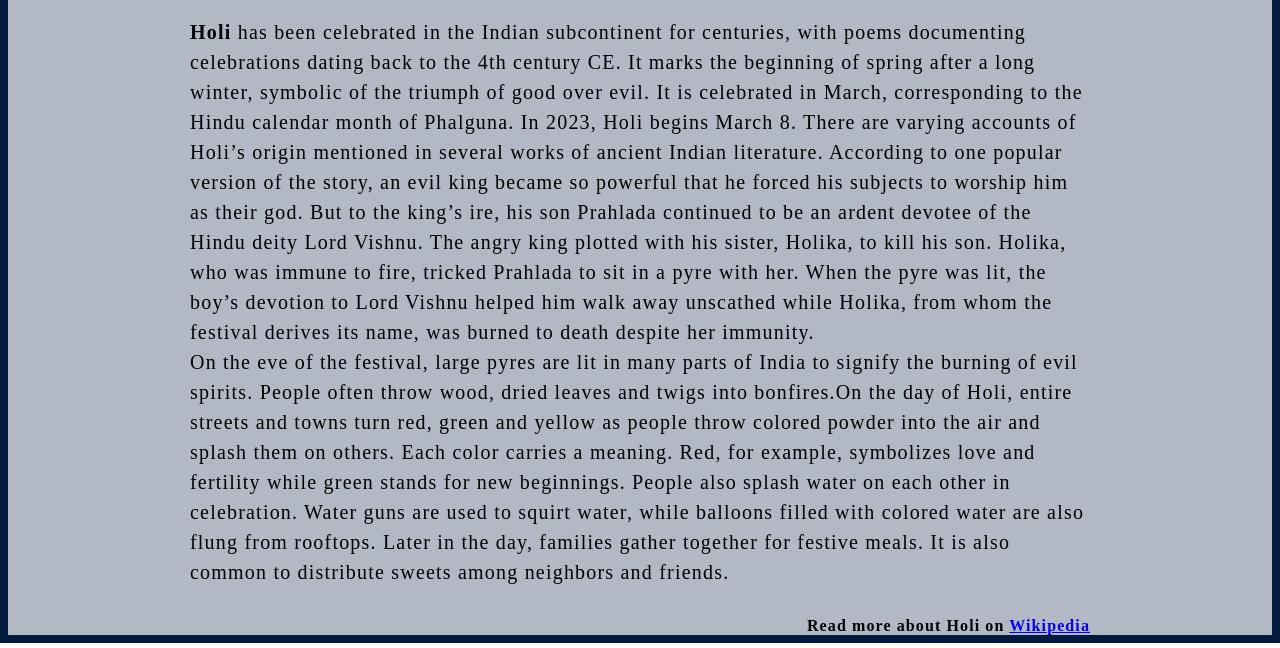
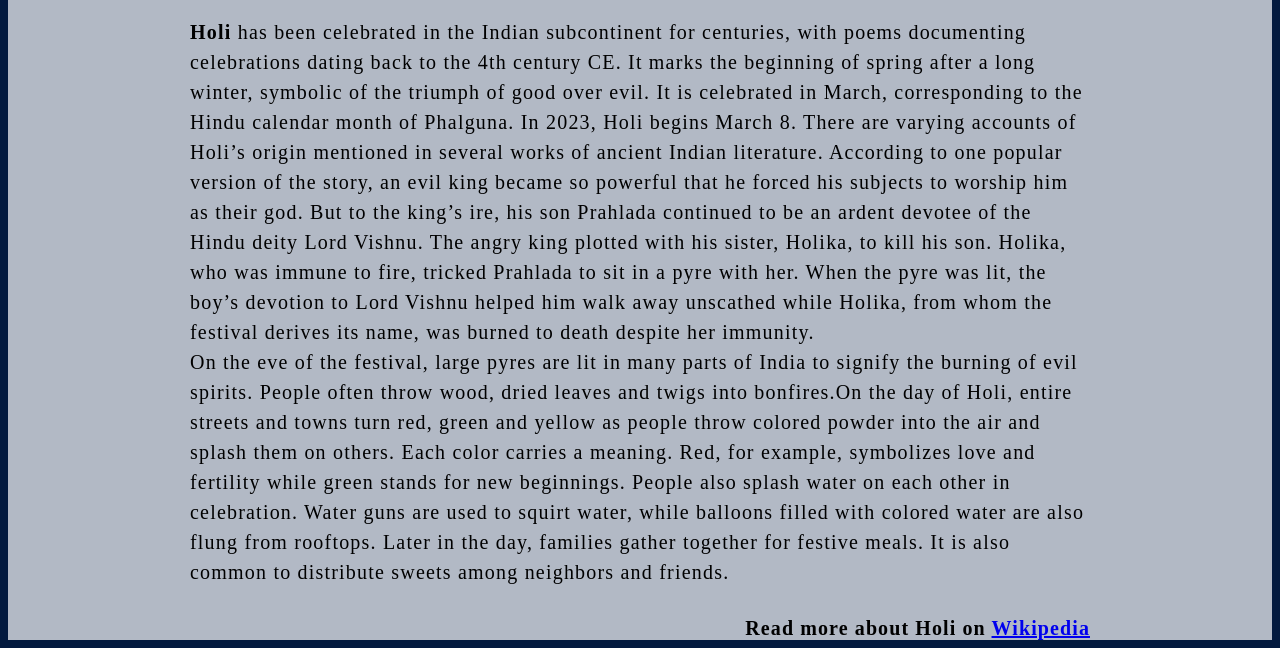
Before and after one commit to vansh0784/Myntra-Clone-Project, a plain HTML site: page html css project/index.html in a window 1280 px wide. Shown: the part 410-1058 px from the top of the page. Drawn offline with Linux system fonts and the light colour scheme.

Commit message:
slightly change in footer of index.css

```diff
--- a/html css project/index.css
+++ b/html css project/index.css
@@ -50,5 +50,7 @@ footer{
 footer p{
     text-align: end;
     letter-spacing: 1.1px;
+    font-size: 20px;
+    font-weight: 400;
 
 }
```
